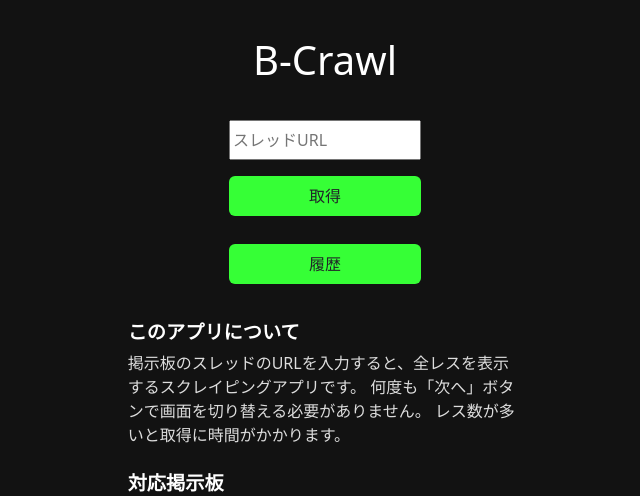
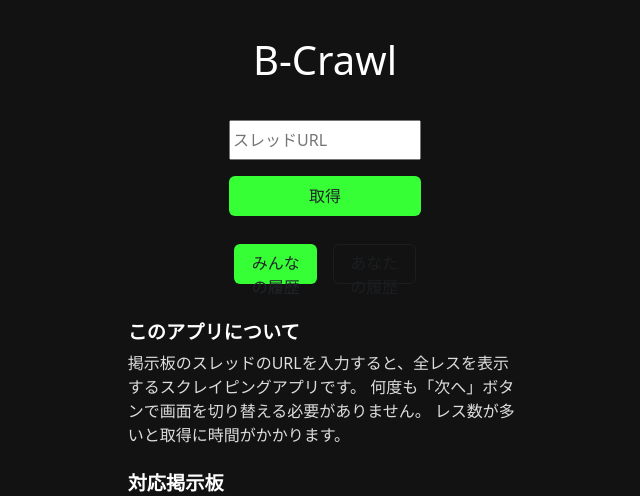
Before and after one commit to Ryohei-J/b-crawl, a Django app: page / in a window 1280 px wide. Shown: the top 496 px of the page, without its empty margins (315-955 px from the left). Run offline with Django 4.2, Linux system fonts and the light colour scheme; some libraries are stand-ins or nearby versions.

Commit message:
個人履歴実装中

```diff
--- a/b_crawl/templates/b_crawl/history.html
+++ b/b_crawl/templates/b_crawl/history-all.html
@@ -19,7 +19,7 @@
     <div class="row g-0">
         <div class="col-md-4 offset-md-4 text-center">
             <h1>B-Crawl</h1>
-            <h2>最近取得されたスレッド</h2>
+            <h2>みんなが最近取得したスレッド</h2>
         </div>
         {% for data in history_data %}
         <form method="post">
--- a/b_crawl/templates/b_crawl/home.html
+++ b/b_crawl/templates/b_crawl/home.html
@@ -22,15 +22,21 @@
         </div>
         <div class="col-md-2 offset-md-5 text-center">
             <!-- get daata -->
-            <form method="post">
+            <form method="post" id="form">
                 {% csrf_token %}
                 {{ form.as_p }}
                 {% bootstrap_button button_type="submit" content="取得" button_class="btn custom-component" %}
             </form>
             <!-- history -->
-            <button type=“button” onclick="location.href='./history'" class="btn custom-component">
-                履歴
-            </button>
+            <div class="history-btn-container">
+                <button type=“button” onclick="location.href='./history-all'" class="btn btn-history custom-component">
+                    みんなの履歴
+                </button>
+                <button type=“button” onclick="location.href='./history-yours'" class="btn btn-history custom-component"
+                    disabled>
+                    あなたの履歴
+                </button>
+            </div>
         </div>
 
         <div class="col-md-4 offset-md-4">
@@ -66,3 +72,15 @@
 </body>
 
 </html>
+
+<script>
+    document.getElementById('form').addEventListener('submit', function (event) {
+        // event.preventDefault();  // フォームの送信を防ぐ
+        const inputData = document.getElementById('inputData').value;
+
+        // ローカルストレージに保存 (キーを"formData"として保存)
+        let formData = JSON.parse(localStorage.getItem('form')) || [];
+        formData.push(inputData);
+        localStorage.setItem('form', JSON.stringify(formData));
+    });
+</script>
--- a/b_crawl/urls.py
+++ b/b_crawl/urls.py
@@ -6,5 +6,6 @@ add_name = 'b_crawl'
 urlpatterns = [
     path('',views.home, name='home'),
     path('result/', views.result, name='result'),
-    path('history/', views.history, name='history'),
+    path('history-all/', views.history_all, name='history_all'),
+    path('history-yours/', views.history_yours, name='history_yours'),
 ]
--- a/b_crawl/views.py
+++ b/b_crawl/views.py
@@ -116,8 +116,8 @@ def result(request):
 
     return render(request, 'b_crawl/result.html', {'title': title, 'scraped_data': scraped_data})
 
-# 履歴
-def history(request):
+# みんなの履歴
+def history_all(request):
     history_data = History.objects.filter(is_deleted=0).order_by('-id')[:30]
 
     # 履歴から取得
@@ -140,7 +140,11 @@ def history(request):
 
         return redirect('result')
 
-    # 履歴書表示
+    # 履歴表示
     elif not history_data.exists():
         history_data = ""
-    return render(request, 'b_crawl/history.html', {'history_data': history_data})
+    return render(request, 'b_crawl/history-all.html', {'history_data': history_data})
+
+# あなたの履歴
+def history_yours(request):
+    return render(request, 'b_crawl/history-yours.html')
--- a/static/styles.css
+++ b/static/styles.css
@@ -42,7 +42,6 @@ p {
 
 .sort-btn {
     margin-top: 24px;
-    padding-right: 16px;
 }
 
 .custom-component {
@@ -55,9 +54,7 @@ p {
 }
 
 .icon {
-    padding: 0 32px 16px 16px;
-    margin-top: 12px;
-    margin-bottom: 32px;
+    padding: 0 32px 24px 16px;
 }
 
 .icon-twitter {
@@ -131,3 +128,13 @@ ul {
     align-items: center;
     padding-right: 16px;
 }
+
+.history-btn-container {
+    display: flex;
+    gap: 16px;
+    padding: 0px 16px;
+}
+
+.btn-history {
+    margin-bottom: 12px;
+}
```
Also changed, not shown: b_crawl/static/styles.css (+10 -0 lines), b_crawl/templates/b_crawl/history-yours.html (added, +41 -0 lines).
